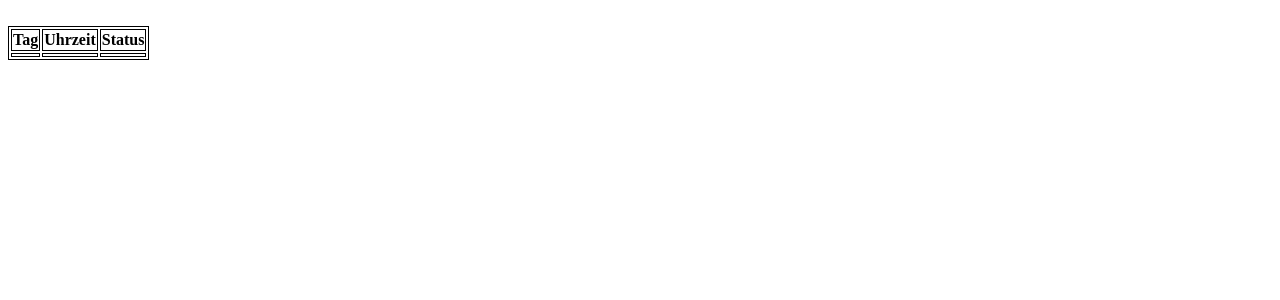
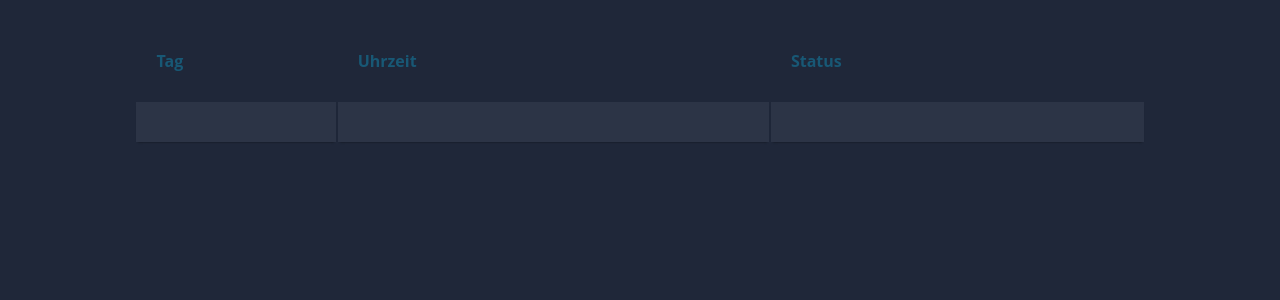
Before and after one commit to lucki1000/Stechzeiten, a PHP site: page / in a window 1280 px wide. Shown: the top 300 px of the page. Run offline with PHP 8.4, Linux system fonts and the light colour scheme; tables that the repository leaves empty or names only in its code hold one stand-in row (values such as "Sample post"); data that the repository does not hold is empty.

Commit message:
added webview

```diff
--- a/index.php
+++ b/index.php
@@ -14,12 +14,12 @@ if ($conn->connect_error) {
 $sql  = 'SELECT * FROM `stechzeiten`';
 $result = $conn->query($sql);
 if ($result->num_rows > 0) {
-    echo "<style>table, th, td {border: 1px solid black;}</style> <br><table><tr><th>Tag</th><th>Uhrzeit</th><th>Status</th></tr>";
+    echo '<head><link rel="stylesheet" href="styles.css"></head><body><br><table class="container"><tr><th><h1>Tag</h1></th><th><h1>Uhrzeit</h1></th><th><h1>Status</h1></th></tr>';
     // output data of each row
     while($row = $result->fetch_assoc()) {
         echo "<tr><td>". $row["Datum"]. "</td><td>". $row["Uhrzeit"]. "</td><td>" . $row["Status"] . "</td></tr>";
     }
-    echo "</table><br>";
+    echo "</table><br></body>";
 } else {
     echo "0 results";
 }
--- /dev/null
+++ b/styles.css
@@ -0,0 +1,69 @@
+body {
+  font-family: 'Open Sans', sans-serif;
+  font-weight: 300;
+  line-height: 1.42em;
+  color:#A7A1AE;
+  background-color:#1F2739;
+}
+
+h1 {
+  font-size:3em;
+  font-weight: 300;
+  line-height:1em;
+  text-align: center;
+  color: #4DC3FA;
+}
+
+h2 a {
+  font-weight: 700;
+  text-transform: uppercase;
+  color: #FB667A;
+  text-decoration: none;
+}
+
+.blue { color: #185875; }
+.yellow { color: #FFF842; }
+
+.container th h1 {
+	  font-weight: bold;
+	  font-size: 1em;
+  text-align: left;
+  color: #185875;
+}
+
+.container td {
+	  font-weight: normal;
+	  font-size: 1em;
+  -webkit-box-shadow: 0 2px 2px -2px #0E1119;
+	   -moz-box-shadow: 0 2px 2px -2px #0E1119;
+	        box-shadow: 0 2px 2px -2px #0E1119;
+}
+
+.container {
+	  text-align: left;
+	  overflow: hidden;
+	  width: 80%;
+	  margin: 0 auto;
+  display: table;
+  padding: 0 0 8em 0;
+}
+
+.container td, .container th {
+	  padding-bottom: 2%;
+	  padding-top: 2%;
+  padding-left:2%;
+}
+
+/* Background-color of the odd rows */
+.container tr:nth-child(odd) {
+	  background-color: #323C50;
+}
+
+/* Background-color of the even rows */
+.container tr:nth-child(even) {
+	  background-color: #2C3446;
+}
+
+.container th {
+	  background-color: #1F2739;
+}
```
